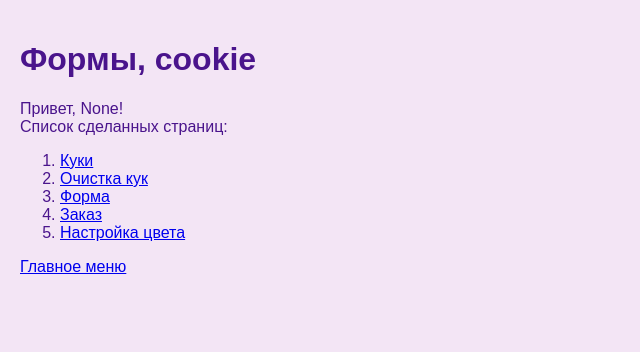
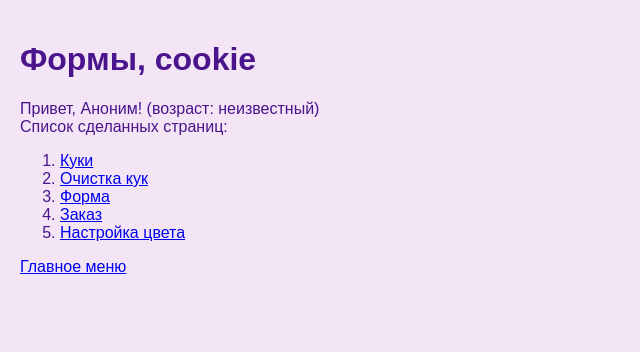
Before and after one commit to rinaklzhsk/webprogramming-labs-2, a Flask app: page /lab3/ in a window 1280 px wide. Shown: the part 68-420 px from the top of the page, without its empty margins (0-640 px from the left). Run offline with Flask 3, Linux system fonts and the light colour scheme.

Commit message:
вывод кук

```diff
--- a/lab3.py
+++ b/lab3.py
@@ -4,9 +4,10 @@
 
 @lab3.route('/lab3/')
 def lab():
-    name = request.cookies.get('name')
+    name = request.cookies.get('name','Аноним')
     name_color = request.cookies.get('name_color')
-    return render_template('lab3/lab3.html', name=name, name_color=name_color)
+    age = request.cookies.get('age', 'неизвестный')
+    return render_template('lab3/lab3.html', name=name, name_color=name_color, age=age)
 
 
 @lab3.route('/lab3/cookie')
--- a/templates/lab3/lab3.html
+++ b/templates/lab3/lab3.html
@@ -5,8 +5,13 @@
 {% block main %}
    <h1>Формы, cookie</h1>
    <div>
-        Привет, <span style="color: {{name_color}}">{{ name }}</span>!
-   </div>
+     Привет, <span style="color: {{name_color}}">{{ name }}</span>!
+     {% if age !='неизвестный' %}
+          <span>(возраст: {{ age }})</span>
+     {% else %}
+          <span>(возраст: неизвестный)</span>
+     {% endif %}
+     </div>
    <div>Список сделанных страниц:</div>
    <ol>
         <li><a href="/lab3/cookie">Куки</a></li>
```
